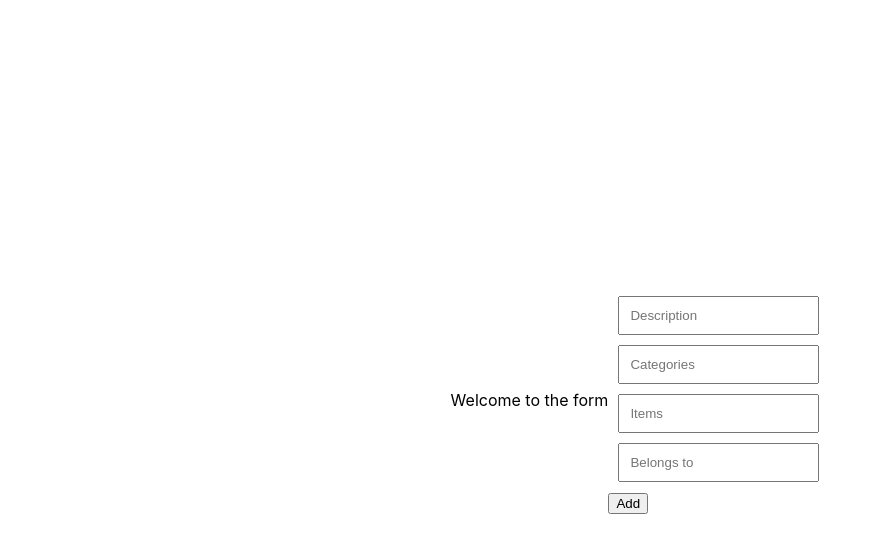
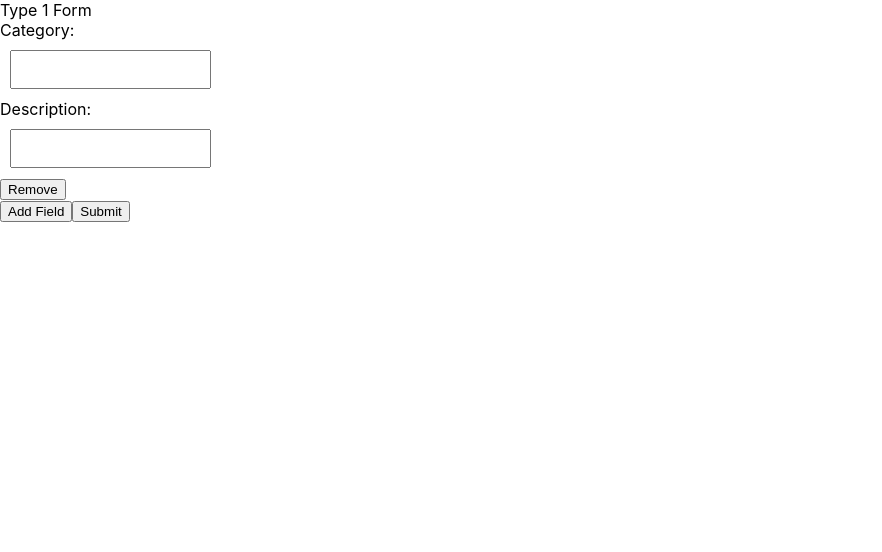
Before and after one commit to Dhanish2603/Assignment, a React (Create React App) app in the folder client/: page / in a window 1280 px wide. Shown: the top 552 px of the page, without its empty margins (0-882 px from the left). Built offline with nearby package versions, Linux system fonts and the light colour scheme.

Commit message:
dynamic form created

```diff
--- a/client/src/App.js
+++ b/client/src/App.js
@@ -1,15 +1,24 @@
 import { useState } from "react";
 import Type1 from "./components/Type1";
+import MainFile from "./components/MainFile";
+import DynamicForm from "./DynamicForm";
 
 function App() {
-  const [first, setfirst] = useState({ type1: [] });
+  const [first, setfirst] = useState([]);
   const type1Handler = (event, data) => {
     event.preventDefault();
-
+    console.log("working correct");
+    const newData = first + data;
+    setfirst([...first, data]);
+    console.log(first);
   };
   return (
     <div className="App">
-      <Type1 addHandler={type1Handler} />
+      {/* <MainFile /> */}
+      {/* {first.map((data) => { */}
+      {/* <Type1 addHandler={type1Handler}  />; */}
+      <DynamicForm />
+      {/* })} */}
     </div>
   );
 }
--- /dev/null
+++ b/client/src/DynamicForm.js
@@ -0,0 +1,66 @@
+import React, { useState } from "react";
+
+const DynamicForm = () => {
+  const [formData, setFormData] = useState([{ category: "", description: "" }]);
+
+  const handleInputChange = (index, event) => {
+    const { name, value } = event.target;
+    const updatedData = [...formData];
+    updatedData[index][name] = value;
+    setFormData(updatedData);
+  };
+
+  const handleAddField = () => {
+    setFormData([...formData, { category: "", description: "" }]);
+  };
+
+  const handleRemoveField = (index) => {
+    const updatedData = [...formData];
+    updatedData.splice(index, 1);
+    setFormData(updatedData);
+  };
+
+  const handleSubmit = (event) => {
+    event.preventDefault();
+    console.log("Form Data:", formData);
+  };
+
+  return (
+    <div>
+        Type 1 Form
+      <form onSubmit={handleSubmit}>
+        {formData.map((field, index) => (
+          <div key={index}>
+            <label>
+              Category:
+              <input
+                type="text"
+                name="category"
+                value={field.category}
+                onChange={(event) => handleInputChange(index, event)}
+              />
+            </label>
+            <label>
+              Description:
+              <input
+                type="text"
+                name="description"
+                value={field.description}
+                onChange={(event) => handleInputChange(index, event)}
+              />
+            </label>
+            <button type="button" onClick={() => handleRemoveField(index)}>
+              Remove
+            </button>
+          </div>
+        ))}
+        <button type="button" onClick={handleAddField}>
+          Add Field
+        </button>
+        <button type="submit">Submit</button>
+      </form>
+    </div>
+  );
+};
+
+export default DynamicForm;
--- /dev/null
+++ b/client/src/components/MainFile.js
@@ -0,0 +1,9 @@
+import React from 'react'
+
+function MainFile() {
+  return (
+    <div>MainFile</div>
+  )
+}
+
+export default MainFile
--- a/client/src/components/Type1.js
+++ b/client/src/components/Type1.js
@@ -8,8 +8,9 @@ function Type1(props) {
       ...prevdata,
       [event.target.name]: event.target.value,
     }));
-    console.log(data)
+    // console.log(props.value)
   };
+
 
 
   return (
```
